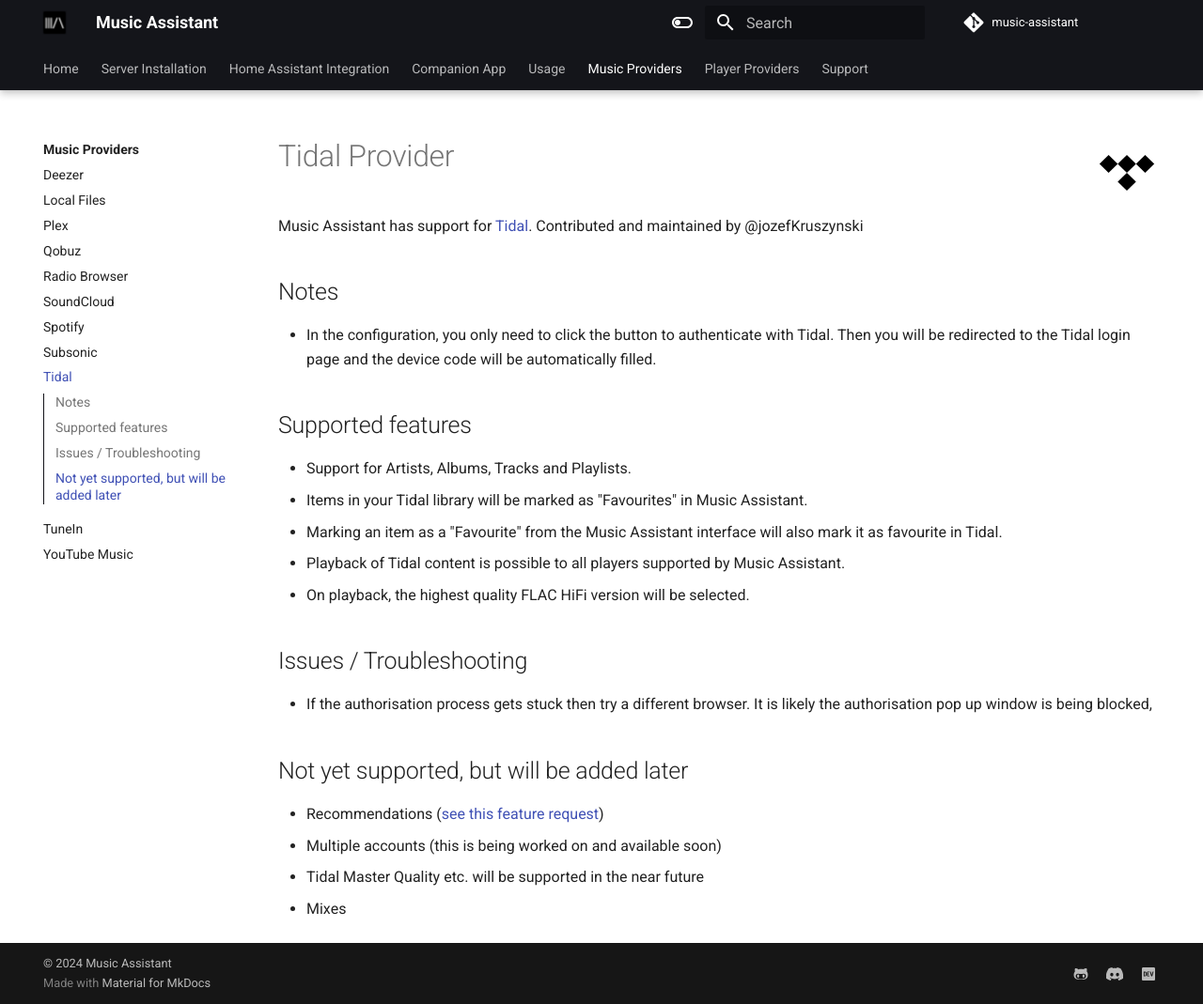
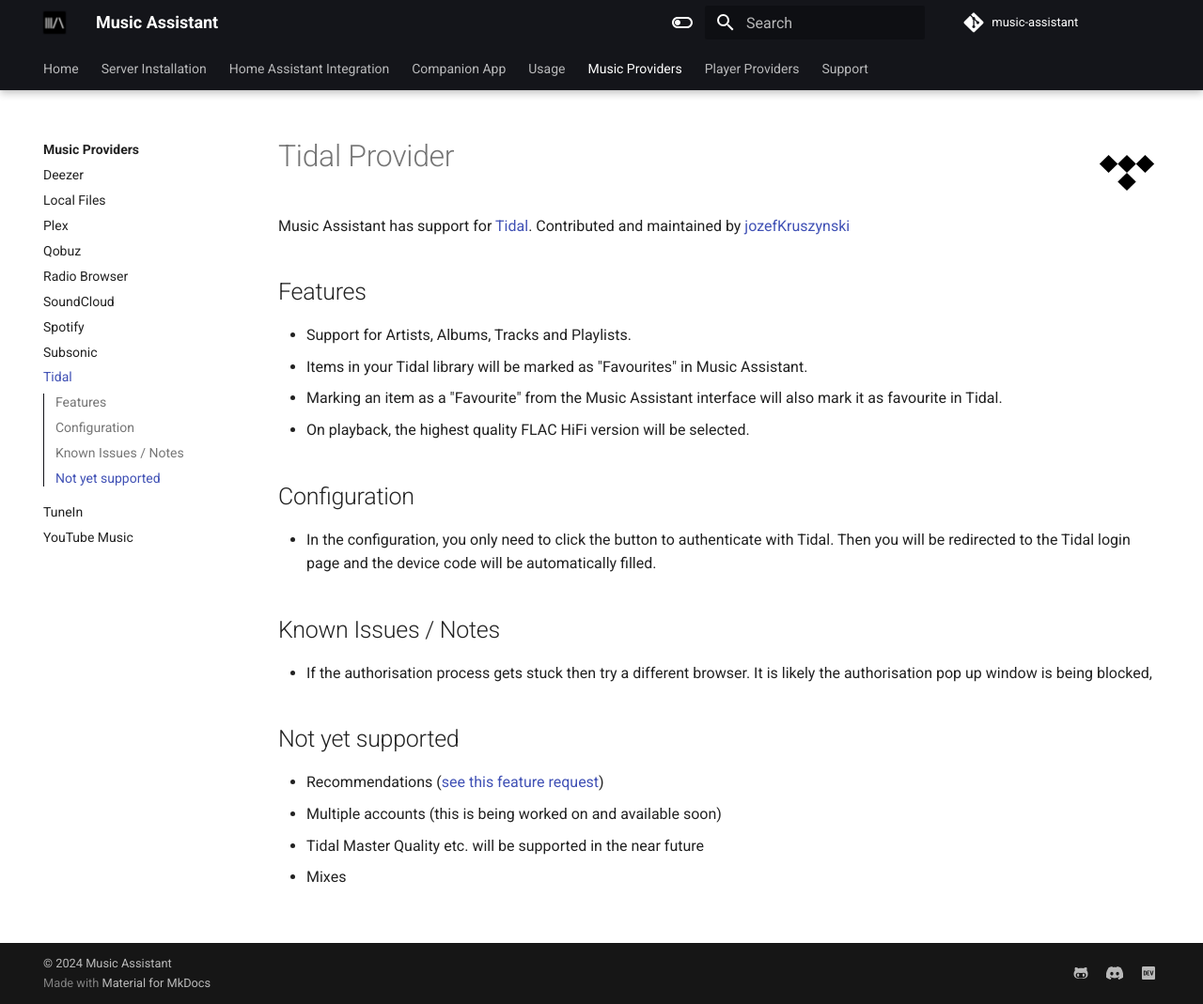
Before and after one commit to pwbriggs/music-assistant.github.io, an MkDocs documentation site: the page built from docs/music-providers/tidal.md, in a window 1280 px wide and 1069 px high. Shown: the whole window at 94% size. Built offline with MkDocs 1.6.1 and Material for MkDocs 9.7.7, drawn with Linux system fonts in a browser that asks for light colours.

```diff
--- a/docs/music-providers/tidal.md
+++ b/docs/music-providers/tidal.md
@@ -1,24 +1,23 @@
 # Tidal Provider ![Preview image](../assets/icons/tidal-icon.svg){ width=70 align=right }
 
-Music Assistant has support for [Tidal](https://tidal.com). Contributed and maintained by @jozefKruszynski
+Music Assistant has support for [Tidal](https://tidal.com). Contributed and maintained by [jozefKruszynski](https://github.com/jozefKruszynski)
 
-## Notes
-
-- In the configuration, you only need to click the button to authenticate with Tidal. Then you will be redirected to the Tidal login page and the device code will be automatically filled.
-
-## Supported features
+## Features
 
 - Support for Artists, Albums, Tracks and Playlists.
 - Items in your Tidal library will be marked as "Favourites" in Music Assistant.
 - Marking an item as a "Favourite" from the Music Assistant interface will also mark it as favourite in Tidal.
-- Playback of Tidal content is possible to all players supported by Music Assistant.
 - On playback, the highest quality FLAC HiFi version will be selected.
 
-## Issues / Troubleshooting
+## Configuration
+
+- In the configuration, you only need to click the button to authenticate with Tidal. Then you will be redirected to the Tidal login page and the device code will be automatically filled.
+
+## Known Issues / Notes
 
 - If the authorisation process gets stuck then try a different browser. It is likely the authorisation pop up window is being blocked,
 
-## Not yet supported, but will be added later
+## Not yet supported
 
 - Recommendations ([see this feature request](https://github.com/music-assistant/hass-music-assistant/discussions/535))
 - Multiple accounts (this is being worked on and available soon)
```
